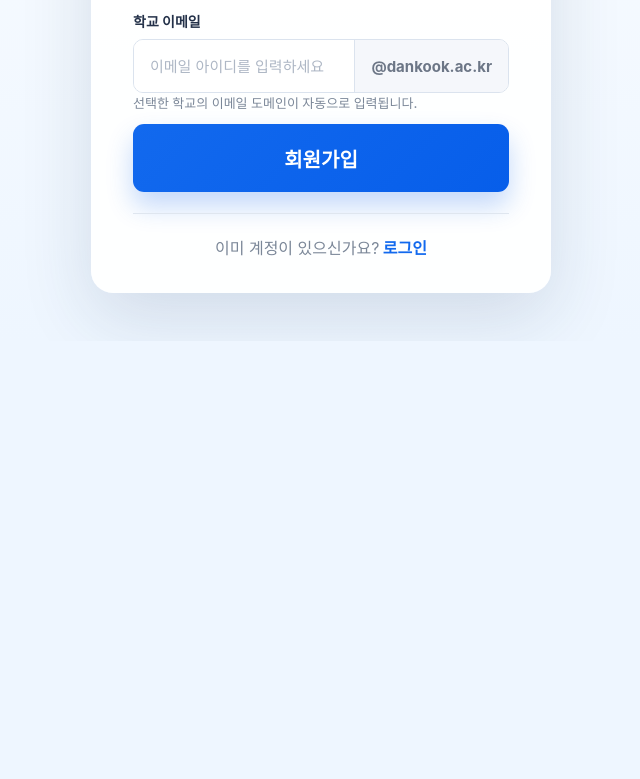
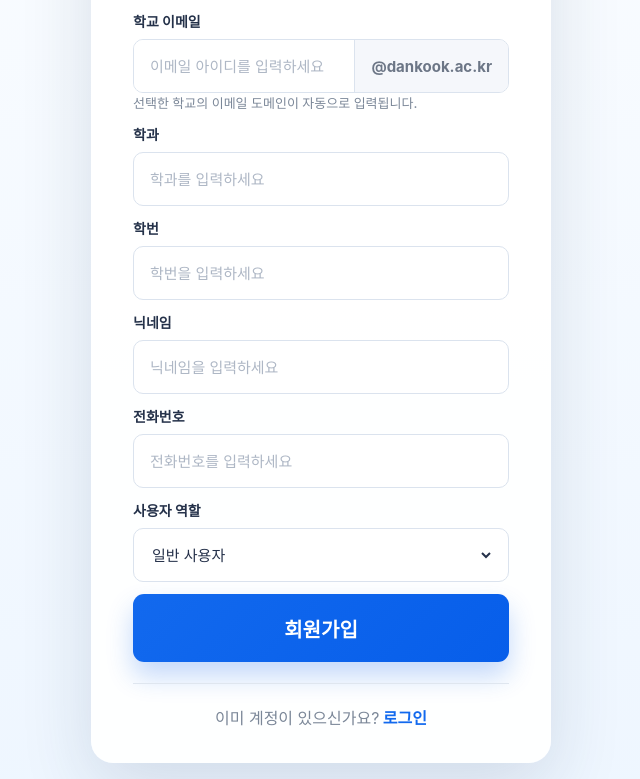
Before and after one commit to DKU-OpenSource-class6-9th-Team/Univ-Club-Management-Platform, a React app in the folder frontend/: page /signup in a window 1280 px wide. Shown: the part 629-1408 px from the top of the page, without its empty margins (319-959 px from the left). Before the commit the page ends 970 px from the top, so only its background shows below. Built offline with nearby package versions, Linux system fonts and the light colour scheme; the HTML template or start-up script is replaced by a standard one.

Commit message:
KAN-15 회원가입 기능 구현

```diff
--- a/frontend/src/api/accounts.js
+++ b/frontend/src/api/accounts.js
@@ -4,3 +4,21 @@ export async function getAccountsApiHome() {
   const response = await fetch(`${API_BASE_URL}/`);
   return response.json();
 }
+
+export async function signup(signupData) {
+  const response = await fetch(`${API_BASE_URL}/signup/`, {
+    method: "POST",
+    headers: {
+      "Content-Type": "application/json",
+    },
+    body: JSON.stringify(signupData),
+  });
+
+  const data = await response.json();
+
+  if (!response.ok) {
+    throw data;
+  }
+
+  return data;
+}
--- a/frontend/src/pages/SignupPage.jsx
+++ b/frontend/src/pages/SignupPage.jsx
@@ -1,7 +1,8 @@
 import { useState } from 'react';
-import { Link } from 'react-router-dom';
+import { Link, useNavigate } from 'react-router-dom';
 import { Building2, Eye, EyeOff, Lock, User } from 'lucide-react';
 import AuthLayout from '../components/AuthLayout.jsx';
+import { signup } from '../api/accounts.js';
 
 const universityDomains = { //학교 이메일 도메인을 설정하고 이를 통해 선택 시 자동 표시
   단국대학교: 'dankook.ac.kr',
@@ -9,20 +10,88 @@ const universityDomains = { //학교 이메일 도메인을 설정하고 이를
 };
 
 function SignupPage() {
-  const [selectedUniversity, SelectUniversity] = useState('단국대학교'); //선택 기본 값
+  const navigate = useNavigate();
+
+  const [selectedUniversity, setSelectedUniversity] = useState('단국대학교'); //선택 기본 값
   const [showPassword, setShowPassword] = useState(false);
   const [showPasswordCheck, setShowPasswordCheck] = useState(false);
 
+  // 회원가입 폼 입력값 상태 관리
+  const [formData, setFormData] = useState({
+    username: '',
+    password: '',
+    password_confirm: '',
+    email_id: '',
+    department: '',
+    student_id: '',
+    nickname: '',
+    phone_number: '',
+    role: 'USER',
+  });
+
+  // 회원가입 실패 메시지와 제출 상태 관리
+  const [errorMessage, setErrorMessage] = useState('');
+  const [isSubmitting, setIsSubmitting] = useState(false);
+
   const emailDomain = universityDomains[selectedUniversity]; //선택된 학교의 이메일 도메인 가져옴
+
+  // input 값 변경 시 formData에 반영
+  const handleChange = (event) => {
+    const { name, value } = event.target;
+
+    setFormData((prev) => ({
+      ...prev,
+      [name]: value,
+    }));
+  };
+
+  // 회원가입 버튼 클릭 시 Django 회원가입 API로 요청
+  const handleSubmit = async (event) => {
+    event.preventDefault();
+
+    setErrorMessage('');
+    setIsSubmitting(true);
+
+    const signupData = {
+      username: formData.username,
+      password: formData.password,
+      password_confirm: formData.password_confirm,
+      email: `${formData.email_id}@${emailDomain}`,
+      school_name: selectedUniversity,
+      department: formData.department,
+      student_id: formData.student_id,
+      nickname: formData.nickname,
+      phone_number: formData.phone_number,
+      role: formData.role,
+    };
+
+    try {
+      await signup(signupData);
+      alert('회원가입이 완료되었습니다.');
+      navigate('/login');
+    } catch (error) {
+      console.error(error);
+      setErrorMessage('회원가입에 실패했습니다. 입력값을 다시 확인해주세요.');
+    } finally {
+      setIsSubmitting(false);
+    }
+  };
 
   return (
     <AuthLayout title="회원가입" subtitle="내용 입력 1">
-      <form className="auth-commonform signup-form"> {/*회원가입 폼의 전체적인 영역*/}
+      <form className="auth-commonform signup-form" onSubmit={handleSubmit}> {/*회원가입 폼의 전체적인 영역*/}
         <label className="form-label">
           <span>아이디</span>
           <div className="input-box">
             <User size={20} />
-            <input type="text" placeholder="아이디를 입력하세요" />
+            <input
+              type="text"
+              name="username"
+              value={formData.username}
+              onChange={handleChange}
+              placeholder="아이디를 입력하세요"
+              required
+            />
           </div>
         </label>
 
@@ -32,7 +101,11 @@ function SignupPage() {
             <Lock size={20} />
             <input
               type={showPassword ? 'text' : 'password'}
+              name="password"
+              value={formData.password}
+              onChange={handleChange}
               placeholder="비밀번호를 입력하세요"
+              required
             />
 
             {/*비밀번호 보이기/숨기기 버튼*/}
@@ -54,7 +127,11 @@ function SignupPage() {
             <Lock size={20} />
             <input
               type={showPasswordCheck ? 'text' : 'password'}
+              name="password_confirm"
+              value={formData.password_confirm}
+              onChange={handleChange}
               placeholder="비밀번호를 다시 입력하세요"
+              required
             />
 
             {/*비밀번호 보이기/숨기기 버튼*/}
@@ -75,13 +152,13 @@ function SignupPage() {
           <div className="input-box">
             <Building2 size={20} />
 
-            {/*value의 값은 setSelectUiversity와 연결, 다른 학교 선택 시 onchange의 상태 변경
+            {/*value의 값은 selectedUniversity와 연결, 다른 학교 선택 시 onChange의 상태 변경
                 select는 선택지들을 보여주는 인터페이스 제공*/}
             <select
               value={selectedUniversity}
-              onChange={(event) => SelectUniversity(event.target.value)}
+              onChange={(event) => setSelectedUniversity(event.target.value)}
             >
-                {/*학교명을 option으로 생성, 값을 매핑하며 브라우저에 해당 학교명을 띄울 수 있게 됨*/}
+              {/*학교명을 option으로 생성, 값을 매핑하며 브라우저에 해당 학교명을 띄울 수 있게 됨*/}
               {Object.keys(universityDomains).map((university) => (
                 <option key={university} value={university}>
                   {university}
@@ -95,7 +172,14 @@ function SignupPage() {
         <label className="form-label">
           <span>학교 이메일</span>
           <div className="email-input">
-            <input type="text" placeholder="이메일 아이디를 입력하세요" />
+            <input
+              type="text"
+              name="email_id"
+              value={formData.email_id}
+              onChange={handleChange}
+              placeholder="이메일 아이디를 입력하세요"
+              required
+            />
             <strong>@{emailDomain}</strong> {/*emailDomain을 통해 학교 도메인은 지정되어있음(강조)*/}
           </div>
           <span className="form-desc">
@@ -103,15 +187,96 @@ function SignupPage() {
           </span>
         </label>
 
+        {/*학과 입력 영역*/}
+        <label className="form-label">
+          <span>학과</span>
+          <div className="input-box">
+            <input
+              type="text"
+              name="department"
+              value={formData.department}
+              onChange={handleChange}
+              placeholder="학과를 입력하세요"
+              required
+            />
+          </div>
+        </label>
+
+        {/*학번 입력 영역*/}
+        <label className="form-label">
+          <span>학번</span>
+          <div className="input-box">
+            <input
+              type="text"
+              name="student_id"
+              value={formData.student_id}
+              onChange={handleChange}
+              placeholder="학번을 입력하세요"
+              required
+            />
+          </div>
+        </label>
+
+        {/*닉네임 입력 영역*/}
+        <label className="form-label">
+          <span>닉네임</span>
+          <div className="input-box">
+            <input
+              type="text"
+              name="nickname"
+              value={formData.nickname}
+              onChange={handleChange}
+              placeholder="닉네임을 입력하세요"
+              required
+            />
+          </div>
+        </label>
+
+        {/*전화번호 입력 영역*/}
+        <label className="form-label">
+          <span>전화번호</span>
+          <div className="input-box">
+            <input
+              type="text"
+              name="phone_number"
+              value={formData.phone_number}
+              onChange={handleChange}
+              placeholder="전화번호를 입력하세요"
+            />
+          </div>
+        </label>
+
+        {/*사용자 역할 선택 영역*/}
+        <label className="form-label">
+          <span>사용자 역할</span>
+          <div className="input-box">
+            <select
+              name="role"
+              value={formData.role}
+              onChange={handleChange}
+            >
+              <option value="USER">일반 사용자</option>
+              <option value="CLUB_MANAGER">동아리 관리자</option>
+            </select>
+          </div>
+        </label>
+
+        {/*회원가입 실패 시 에러 메시지 출력*/}
+        {errorMessage && (
+          <p className="form-error-text">{errorMessage}</p>
+        )}
 
         {/*회원가입 버튼*/}
-        <button type="button" className="primary-button">
-          회원가입
+        <button
+          type="submit"
+          className="primary-button"
+          disabled={isSubmitting}
+        >
+          {isSubmitting ? '가입 중...' : '회원가입'}
         </button>
 
         {/* 하단 구분선 */}
         <div className="form-line-divider" />
-
 
         {/* 이미 계정이 있는 사용자를 로그인 페이지로 이동시키는 안내 문구 */}
         <p className="auth-guide-text">
```
